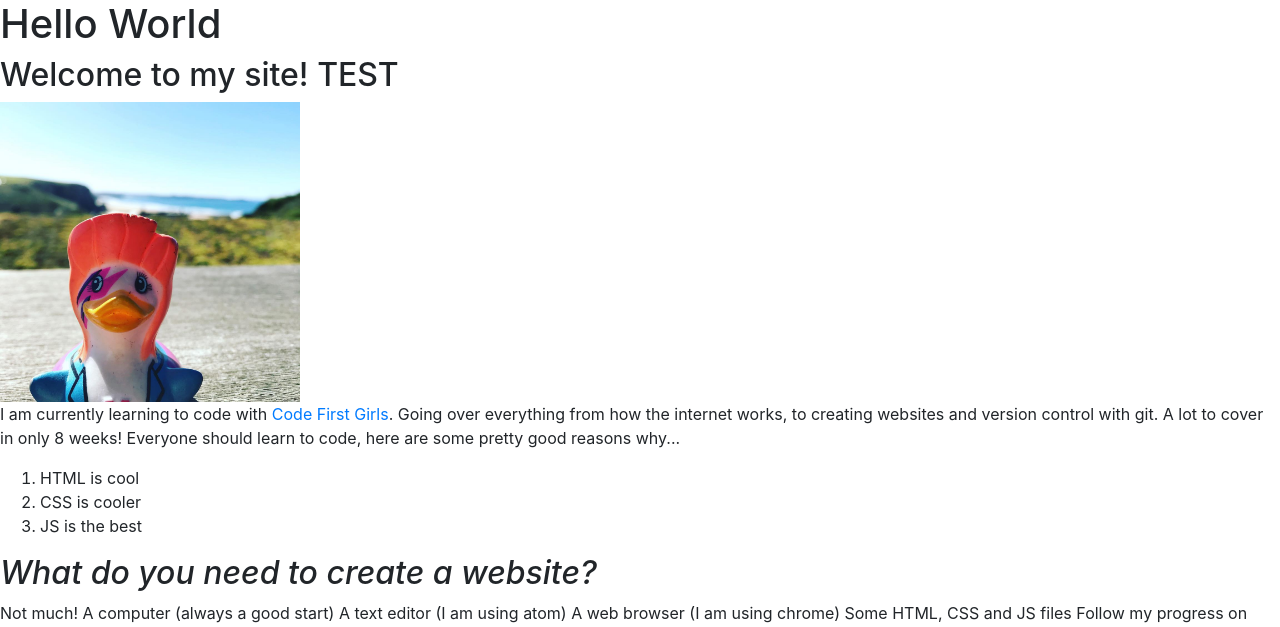
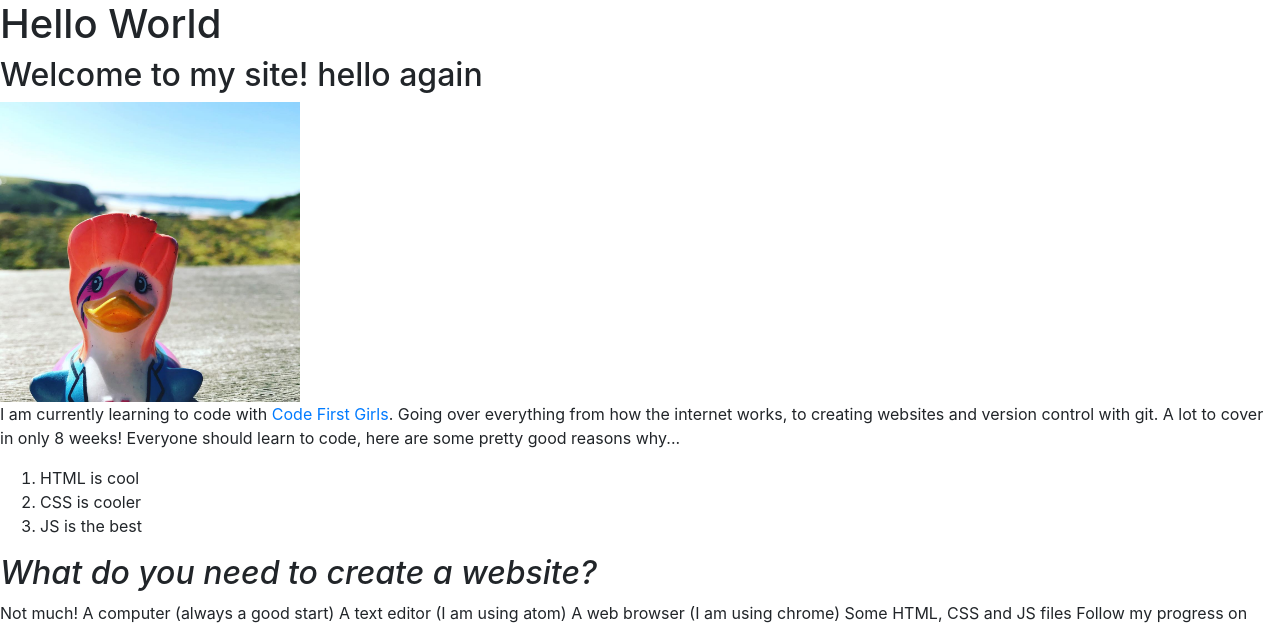
Before and after one commit to roshnimistry/beginners-week-one-master-PRACTICE, a plain HTML site: page index.html in a window 1280 px wide. Shown: the top 627 px of the page. Drawn offline with nearby package versions, Linux system fonts and the light colour scheme.

Commit message:
test again
test

```diff
--- a/index.html
+++ b/index.html
@@ -7,7 +7,7 @@
 <body>
 <h1>Hello World</h1>
 
-<h2>Welcome to my site! TEST</h2>
+<h2>Welcome to my site! hello again</h2>
 
 <img src="duck.jpg" height="300px">
 <!-- image of a duck -->
```
